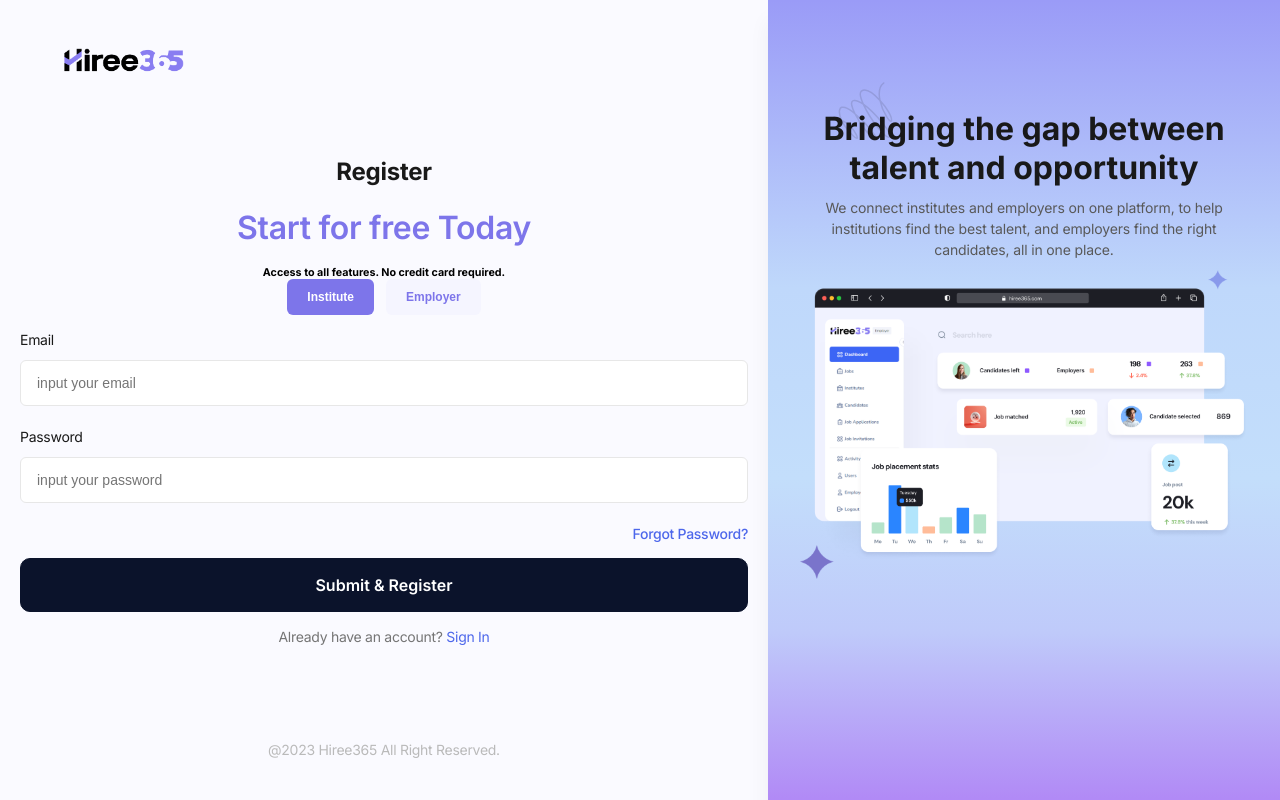
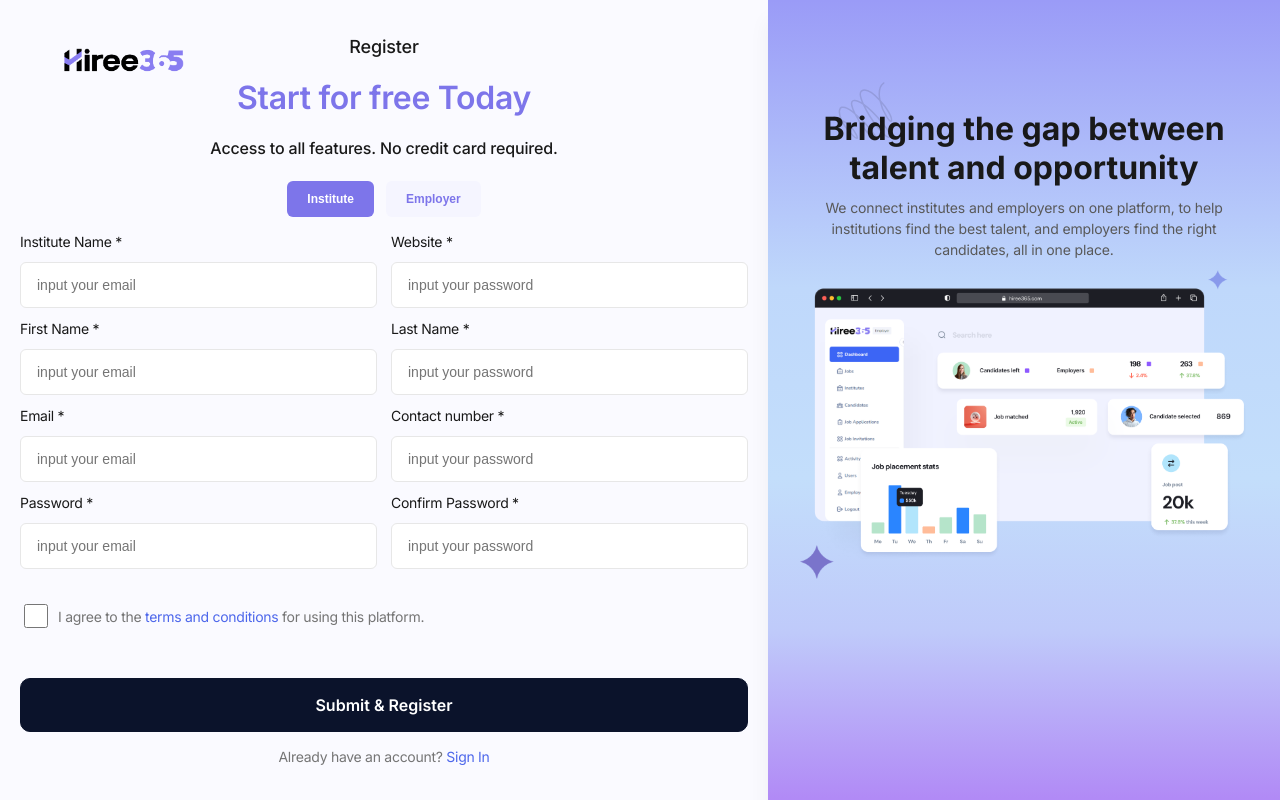
Before and after one commit to partner0831/hiree365-next, a Next.js app: page /signup in a window 1280 px wide. Built offline with nearby package versions, Linux system fonts and the light colour scheme; no server answers.

Commit message:
feat: signup page

```diff
--- a/src/modules/auth/signup/index.tsx
+++ b/src/modules/auth/signup/index.tsx
@@ -31,22 +31,74 @@ export const SignUp: React.FC = () => {
               </Styled.TypeButton>
             ))}
           </Styled.TypeView>
+          <Styled.SignUpInputGroup>
             <Comp.Input
               onChange={handleInputChange}
               value={form.email}
-            label="Email"
+              label="Institute Name *"
               name="email"
               placeholder="input your email"
             />
             <Comp.Input
-            style={{ marginTop: "20px" }}
               onChange={handleInputChange}
               value={form.password}
-            label="Password"
+              label="Website *"
               name="password"
               placeholder="input your password"
             />
-          <h3>Forgot Password?</h3>
+
+            <Comp.Input
+              onChange={handleInputChange}
+              value={form.email}
+              label="First Name *"
+              name="email"
+              placeholder="input your email"
+            />
+            <Comp.Input
+              onChange={handleInputChange}
+              value={form.password}
+              label="Last Name *"
+              name="password"
+              placeholder="input your password"
+            />
+
+            <Comp.Input
+              onChange={handleInputChange}
+              value={form.email}
+              label="Email *"
+              name="email"
+              placeholder="input your email"
+            />
+            <Comp.Input
+              onChange={handleInputChange}
+              value={form.password}
+              label="Contact number *"
+              name="password"
+              placeholder="input your password"
+            />
+
+            <Comp.Input
+              onChange={handleInputChange}
+              value={form.email}
+              label="Password *"
+              name="email"
+              placeholder="input your email"
+            />
+            <Comp.Input
+              onChange={handleInputChange}
+              value={form.password}
+              label="Confirm Password *"
+              name="password"
+              placeholder="input your password"
+            />
+          </Styled.SignUpInputGroup>
+          <Styled.AgreeView>
+            <input type="checkbox" />
+            <span>
+              I agree to the <span>terms and conditions</span> for using this
+              platform.
+            </span>
+          </Styled.AgreeView>
           <Comp.Button bg="#0B132B" border="#0B132B">
             Submit & Register
           </Comp.Button>
@@ -54,7 +106,6 @@ export const SignUp: React.FC = () => {
             Already have an account? <span>Sign In</span>
           </span>
         </div>
-        <p>@2023 Hiree365 All Right Reserved.</p>
       </Styled.RContainer>
       <Styled.LContainer>
         <SpringIcon />
--- a/src/modules/auth/signup/signup.styles.ts
+++ b/src/modules/auth/signup/signup.styles.ts
@@ -41,10 +41,10 @@ export const RContainer = styled.div`
    }
    h1{
         color: var(--secondary-500, #191919);
-        font-size: 24px;
-        font-style: normal;
-        line-height: 150%; /* 36px */
-        letter-spacing: -0.24px;
+        font-size: 18px;
+        font-weight: 500;
+        line-height: 150%; /* 27px */
+        letter-spacing: -0.18px;
    }
    h2{
         color: #7D75EA;
@@ -89,6 +89,14 @@ export const RContainer = styled.div`
       letter-spacing: -0.28px;
     }
    }
+   h6{
+    color: var(--secondary-500, #191919);
+    font-size: 16px;
+    font-weight: 500;
+    line-height: 150%; /* 24px */
+    letter-spacing: -0.16px;
+    margin-bottom: 21px;
+   }
    @media screen and (max-width: 768px) {
       height: fit-content;
       min-height: fit-content;
@@ -114,6 +122,40 @@ export const TypeView = styled.div`
     margin-bottom: 14px;
     & > :not(:first-child) {
         margin-left: 12px;
+    }
+`
+export const SignUpInputGroup = styled.div`
+  display: grid;
+  grid-gap: 10px 14px;
+  grid-template-columns: repeat(2, 1fr);
+  @media screen and (max-width: 480px) {
+    grid-template-columns: 1fr;
+    grid-gap: 14px;
+  }
+`;
+export const AgreeView = styled.div`
+    display: flex;
+    align-items: center;
+    margin: 32px 0 47px 0;
+    input{
+        width: 24px;
+        height: 24px;
+        border: 1px solid #BABABA;
+        margin-right: 10px;
+    }
+    & >span{
+        color: var(--secondary-400, #757575);
+        font-size: 14px;
+        font-weight: 400;
+        line-height: 150%; /* 21px */
+        letter-spacing: -0.28px;
+        span{
+            color: #4D67EB;
+            font-size: 14px;
+            font-weight: 400;
+            line-height: 150%;
+            letter-spacing: -0.28px;
+        }
     }
 `
 export const TypeButton  = styled.button<{flag:string}>`
```
Lines whose indentation alone changed are shown as unchanged.
